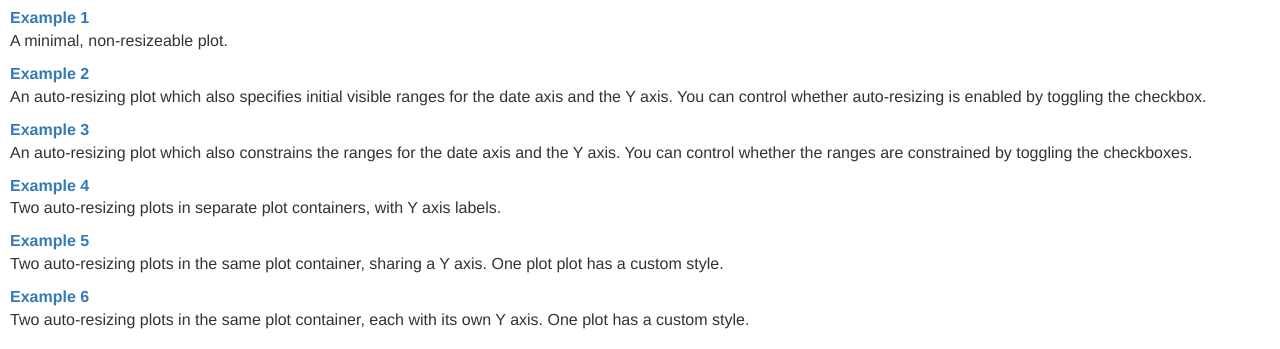
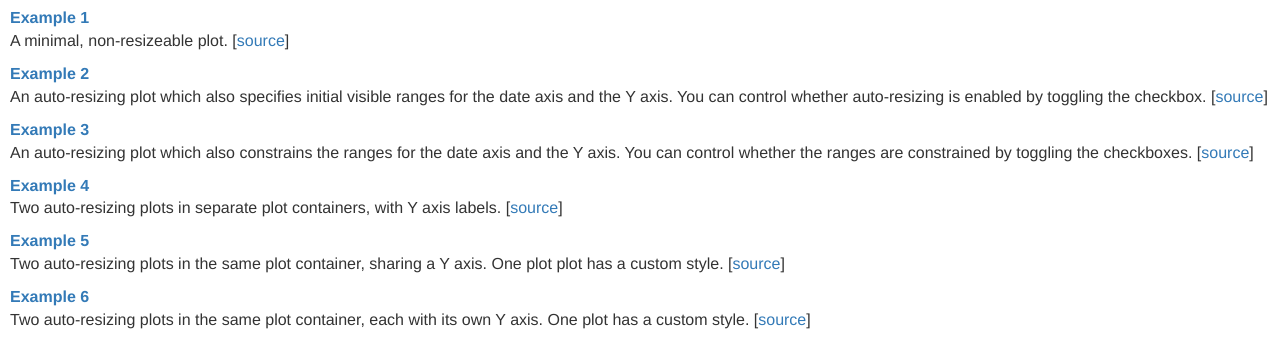
Before and after one commit to BodyTrack/plot-manager, a plain HTML site: page index.html in a window 1280 px wide. Shown: the part 148-497 px from the top of the page. Drawn offline with nearby package versions, Linux system fonts and the light colour scheme.

Commit message:
Added links to the source code

```diff
--- a/index.html
+++ b/index.html
@@ -30,28 +30,34 @@
    <dt><a href="index1.html" target="example">Example 1</a></dt>
    <dd>
       A minimal, non-resizeable plot.
+      [<a href="https://github.com/BodyTrack/plot-manager/blob/master/index1.html" target="source">source</a>]
    </dd>
    <dt><a href="index2.html" target="example">Example 2</a></dt>
    <dd>
       An auto-resizing plot which also specifies initial visible ranges for the date axis and the Y axis. You can
       control whether auto-resizing is enabled by toggling the checkbox.
+      [<a href="https://github.com/BodyTrack/plot-manager/blob/master/index2.html" target="source">source</a>]
    </dd>
    <dt><a href="index3.html" target="example">Example 3</a></dt>
    <dd>
       An auto-resizing plot which also constrains the ranges for the date axis and the Y axis. You can control
       whether the ranges are constrained by toggling the checkboxes.
+      [<a href="https://github.com/BodyTrack/plot-manager/blob/master/index3.html" target="source">source</a>]
    </dd>
    <dt><a href="index4.html" target="example">Example 4</a></dt>
    <dd>
       Two auto-resizing plots in separate plot containers, with Y axis labels.
+      [<a href="https://github.com/BodyTrack/plot-manager/blob/master/index4.html" target="source">source</a>]
    </dd>
    <dt><a href="index5.html" target="example">Example 5</a></dt>
    <dd>
       Two auto-resizing plots in the same plot container, sharing a Y axis. One plot plot has a custom style.
+      [<a href="https://github.com/BodyTrack/plot-manager/blob/master/index5.html" target="source">source</a>]
    </dd>
    <dt><a href="index6.html" target="example">Example 6</a></dt>
    <dd>
       Two auto-resizing plots in the same plot container, each with its own Y axis. One plot has a custom style.
+      [<a href="https://github.com/BodyTrack/plot-manager/blob/master/index6.html" target="source">source</a>]
    </dd>
 </dl>
 <h2>API</h2>
```
